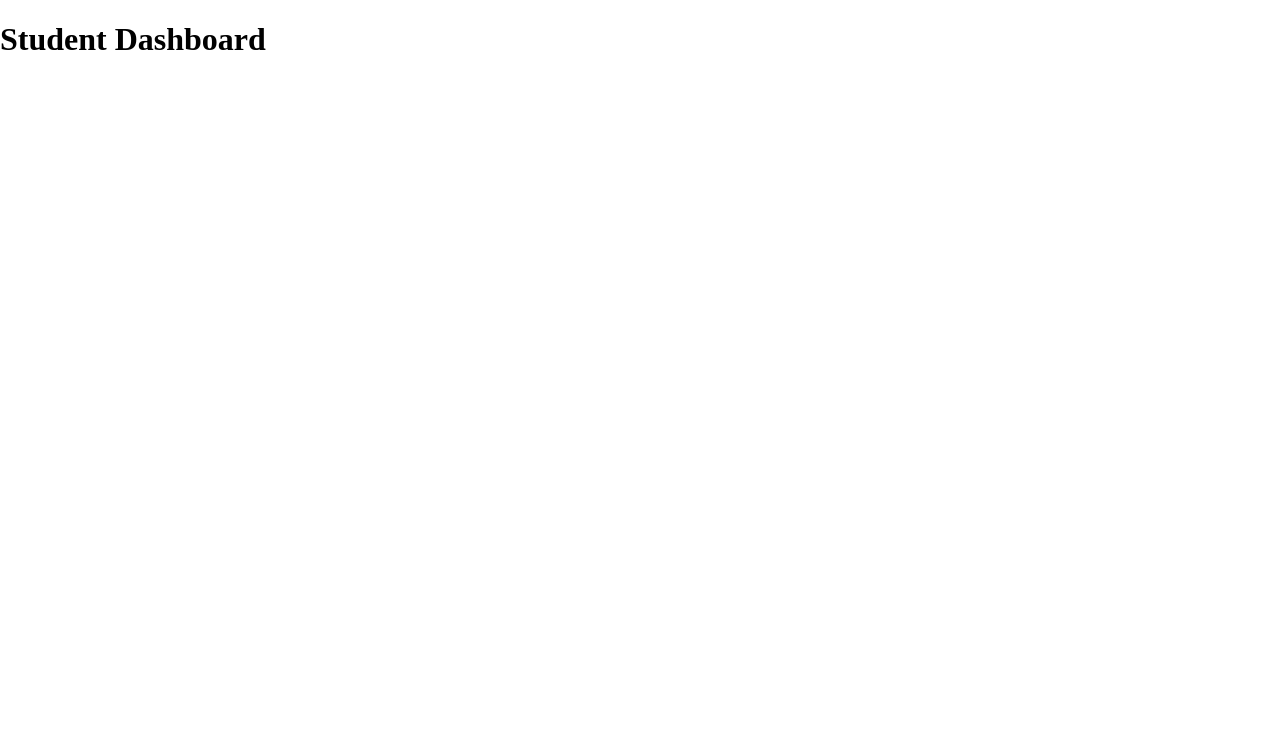
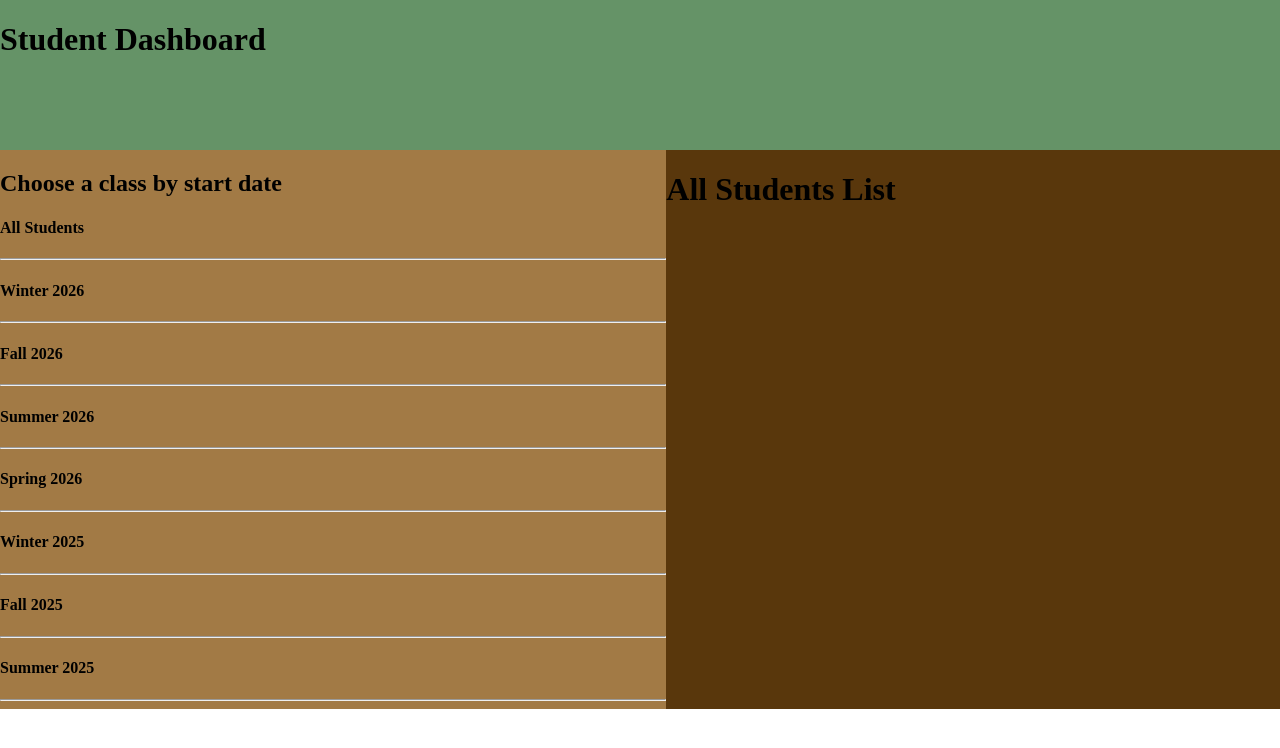
Before and after one commit to theCephusHasLanded/project-student-dashboardv1, a React (Create React App) app: page / in a window 1280 px wide. Shown: the top 748 px of the page. Built offline with nearby package versions, Linux system fonts and the light colour scheme.

Commit message:
functionality to display studentList = data // basic css dtructure complete

```diff
--- a/package.json
+++ b/package.json
@@ -21,6 +21,7 @@
     "extends": [
       "react-app",
       "react-app/jest"
+
     ]
   },
   "browserslist": {
--- a/src/App.js
+++ b/src/App.js
@@ -1,10 +1,37 @@
+import React from 'react'
+import CohortClassList from './Components/CohortClassList';
+import StudentList from './Components/StudentList';
+import data from './data/data.json'
+import { useState } from 'react'
+
+//const cohortStudents = []
+
 
 function App() {
+  const [studentList, setStudentList] = useState([])
+
+  // const oneStudent = [
+  //   preferredName: "preferredName + surname",
+  //   email: "username",
+  //   birthdate: "dob",
+  // ]
+
+  function displayAllStudents() {
+
+    setStudentList(studentList => [...studentList, data])
+  }
+  console.log(studentList)
+
   return (
-    <div>
+    <div className='App'>
+      <header>
       <h1>Student Dashboard</h1>
+      </header>
+      <StudentList studentList={studentList} />
+      <CohortClassList displayAllStudents={displayAllStudents} />
     </div>
   );
 }
 
+
 export default App;
--- /dev/null
+++ b/src/Components/CohortClassList.js
@@ -0,0 +1,31 @@
+import React from 'react'
+
+function CohortClassList({displayAllStudents}) {
+  return (
+    <div className='cohort-list'>
+      <aside>
+        <h2>Choose a class by start date</h2>
+        {/* map through cohort data */}
+        <h4 onClick={displayAllStudents}>All Students</h4>
+        <hr></hr>
+        <h4>Winter 2026</h4>
+        <hr></hr>
+        <h4>Fall 2026</h4>
+        <hr></hr>
+        <h4>Summer 2026</h4>
+        <hr></hr>
+        <h4>Spring 2026</h4>
+        <hr></hr>
+        <h4>Winter 2025</h4>
+        <hr></hr>
+        <h4>Fall 2025</h4>
+        <hr></hr>
+        <h4>Summer 2025</h4>
+        <hr></hr>
+
+      </aside>
+    </div>
+  )
+}
+
+export default CohortClassList
--- /dev/null
+++ b/src/Components/StudentCard.js
@@ -0,0 +1,13 @@
+import React from 'react'
+
+function StudentCard({ studentInfo}) {
+  return (
+    <div className="student-card">
+      <h6>{studentInfo.preferredName}></h6>
+      studentInfo.email
+      studentInfo.dob
+    </div>
+  )
+}
+
+export default StudentCard
--- /dev/null
+++ b/src/Components/StudentList.js
@@ -0,0 +1,14 @@
+import React from 'react'
+import StudentCard from './StudentCard'
+
+function StudentList({ studentList }) {
+  return (
+    <div className='student-list'>
+        <h1>All Students List</h1>
+        {/* map through the studentList  */}
+        {/* <StudentCard studentInfo={studentInfo} /> */}
+    </div>
+  )
+}
+
+export default StudentList
--- a/src/index.css
+++ b/src/index.css
@@ -0,0 +1,25 @@
+
+.App {
+    display: grid;
+    background-color: rgb(162, 122, 69);
+    grid-template-areas: "header header" "aside main";
+}
+
+header {
+    background-color: #659367;
+    height: 150px;
+    width: auto;
+    grid-area: header;
+}
+
+.cohort-list {
+    display: grid;
+    background-color: rgb(162, 122, 69);
+    grid-area: aside
+}
+
+.student-list {
+display: grid;
+background-color: rgb(89, 55, 12);
+grid-area: main;
+}
```
